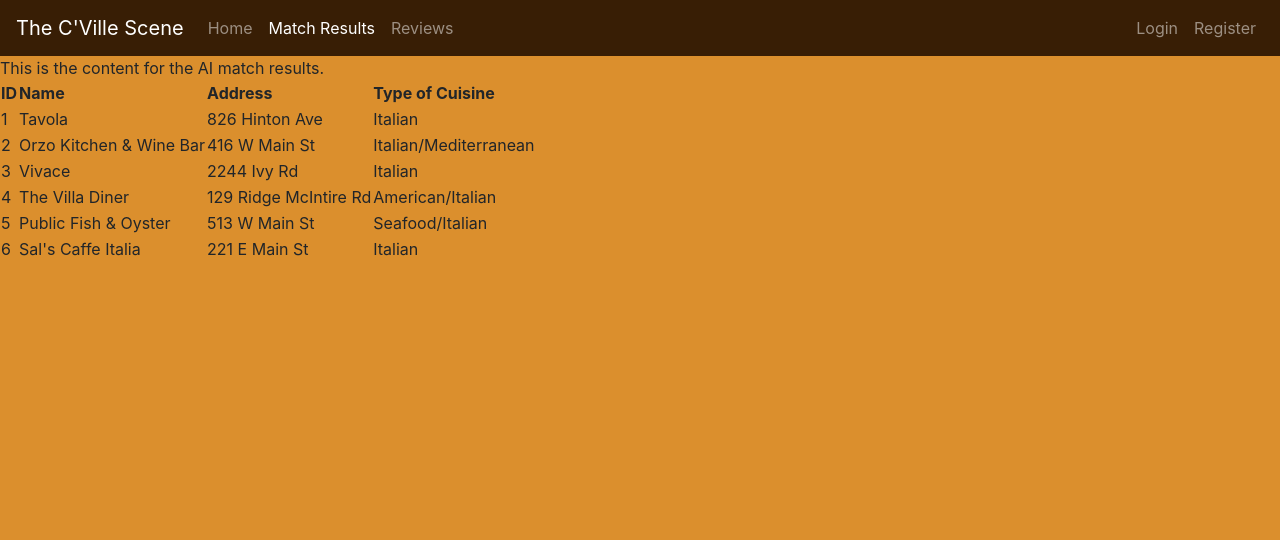
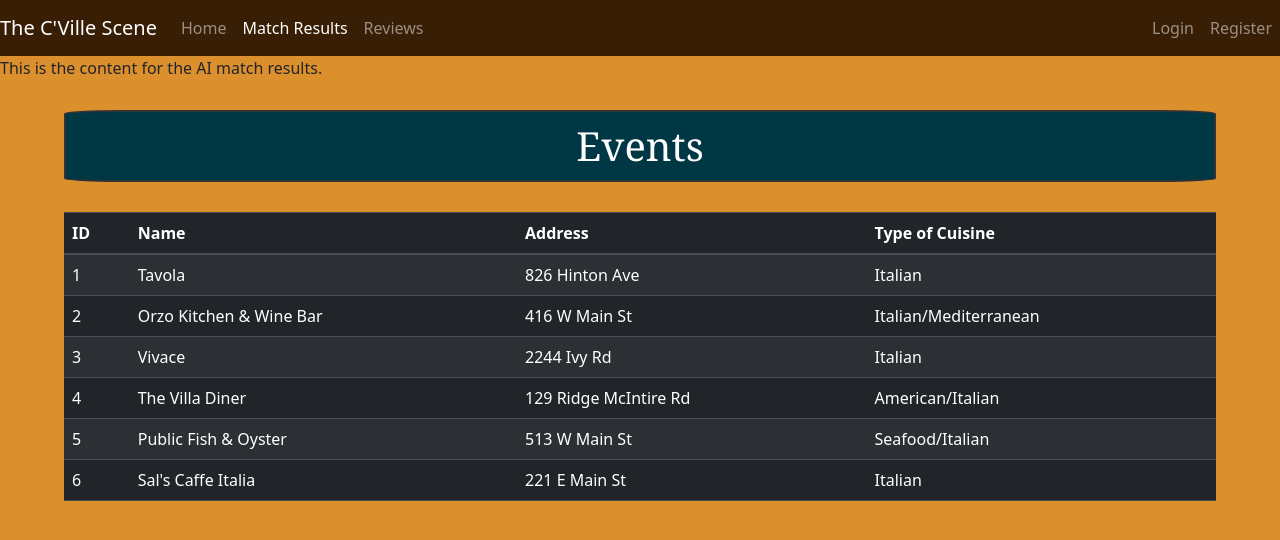
Before and after one commit to Srivacthi/The-CVille-Scene, a Flask app: page /matches in a window 1280 px wide. Shown: the top 540 px of the page. Run offline with Flask 3, Linux system fonts and the light colour scheme.

Commit message:
Added styling to table

```diff
--- a/templates/match-results.html
+++ b/templates/match-results.html
@@ -6,7 +6,13 @@
 
 {% block content %}
     This is the content for the AI match results.
-    <table>
+    <link href="https://cdn.jsdelivr.net/npm/bootstrap@5.3.0/dist/css/bootstrap.min.css" rel="stylesheet">
+
+    <div style="font-family: 'Georgia'; text-align: center; margin: 30px auto; padding: 10px; max-width: 90%; max-height: 80px; background-color: #003744; border: 2px solid #333; border-radius: 5%;">
+        <h1 style="margin: 0; color: #ffffff;">Events</h1>
+    </div>
+
+    <table class="table table-hover table-striped table-dark table-rounded" style="width: 90%; margin: auto;">
         <thead>
             <tr>
                 <th>ID</th>
```
